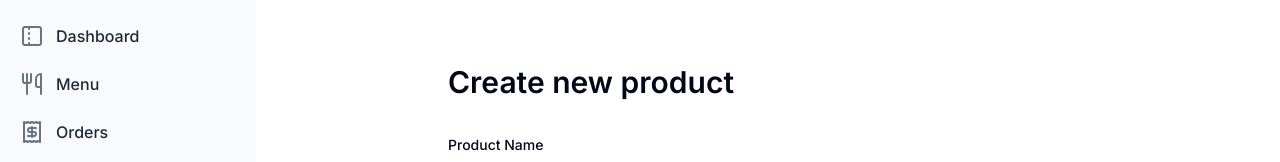
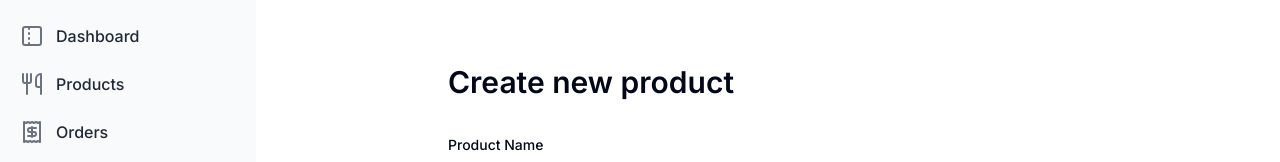
Before and after one commit to pqhung3007/h2-coffee-frontend, a Next.js app: page /products/new-product in a window 1280 px wide. Shown: the top 162 px of the page. Built offline with nearby package versions, Linux system fonts and the light colour scheme.

Commit message:
chore: edit route name

```diff
--- a/app/layout.tsx
+++ b/app/layout.tsx
@@ -44,12 +44,11 @@ export default function RootLayout({
                 </MenuItem>
               </li>
               <li>
-                <MenuItem href="/menu">
+                <MenuItem href="/products">
                   <Utensils className="text-gray-500 group-hover:text-gray-700" />
-                  <span className="flex-1 ml-3 whitespace-nowrap">Menu</span>
-                  {/* <span className="inline-flex items-center justify-center px-2 ml-3 text-sm font-medium text-gray-800 bg-gray-200 rounded-full dark:bg-gray-700 dark:text-gray-300">
-                  Menu Items
-                </span> */}
+                  <span className="flex-1 ml-3 whitespace-nowrap">
+                    Products
+                  </span>
                 </MenuItem>
               </li>
               <li>
--- a/components/product-form.tsx
+++ b/components/product-form.tsx
@@ -123,7 +123,6 @@ export default function ProductForm({
   });
 
   const onSubmit = async (data: z.infer<typeof FormSchema>) => {
-    // if the title is edit product, then we will update the product. Otherwise, we will create a new product
     if (!isAddMode) {
       await onUpdateProduct(data);
     } else {
@@ -321,7 +320,7 @@ export default function ProductForm({
                     <FormItem className="flex flex-row items-start space-x-3 space-y-0">
                       <FormControl>
                         <Checkbox
-                          checked={product?.IsSignature}
+                          {...register("isSignature")}
                           onCheckedChange={field.onChange as () => void}
                           {...register("isSignature")}
                         />
```
